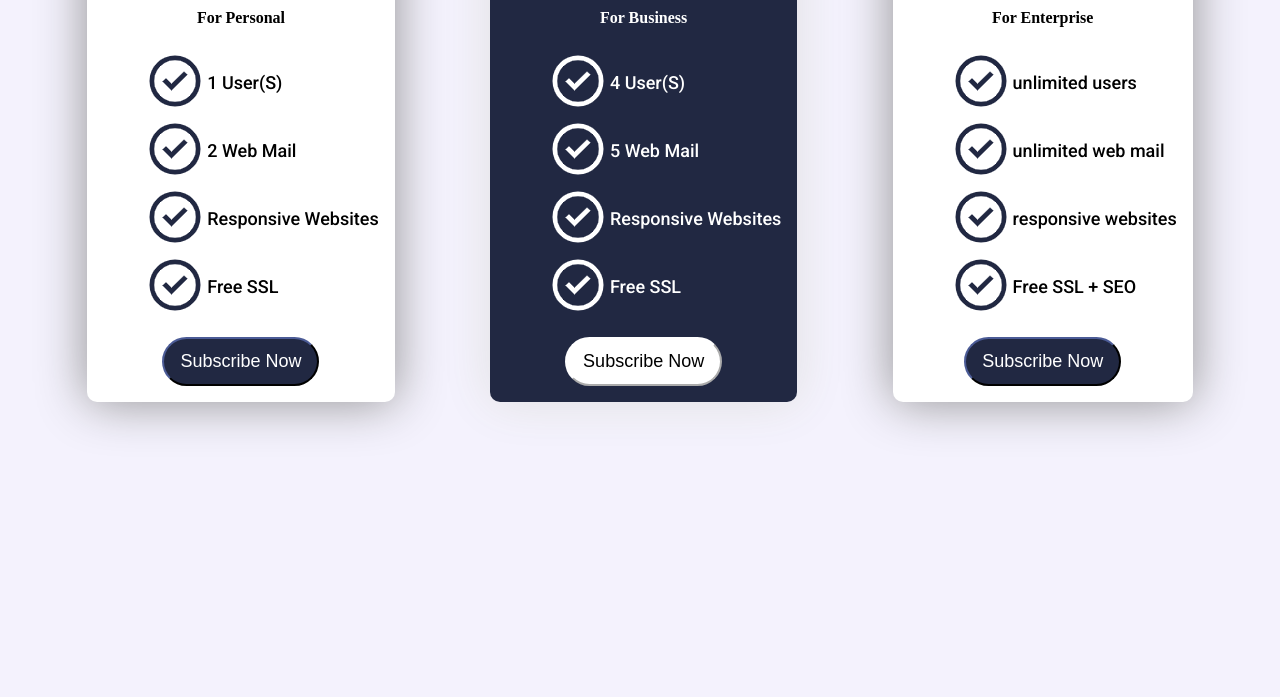
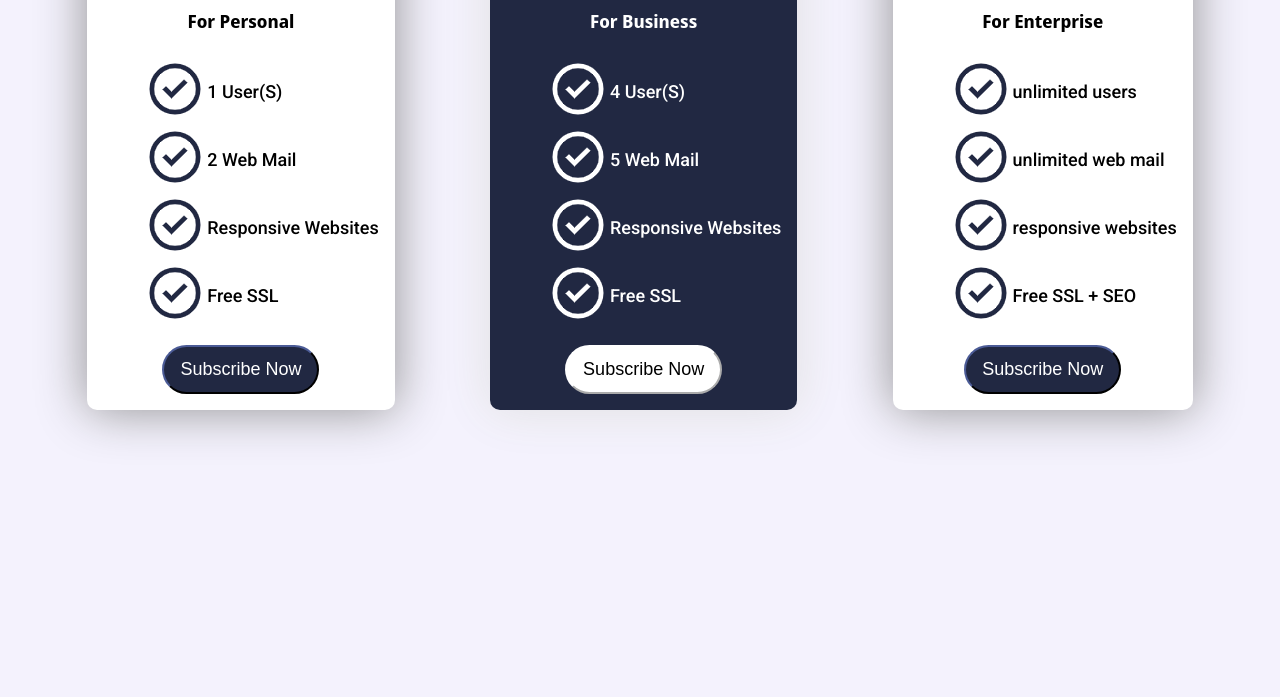
Before and after one commit to mozeago/ByteBuildersLearning, a plain HTML site: page index.html in a window 1280 px wide. Shown: the part 103-800 px from the top of the page. Drawn offline with Linux system fonts and the light colour scheme.

Commit message:
subheading font added noto

```diff
--- a/index.html
+++ b/index.html
@@ -3,6 +3,7 @@
 	<head>
 		<meta charset="UTF-8" />
 		<title>Basic Pricing Cards UI</title>
+		<!-- fonts loading start -->
 		<link
 			rel="preconnect"
 			href="https://fonts.googleapis.com" />
@@ -13,13 +14,19 @@
 		<link
 			href="https://fonts.googleapis.com/css2?family=Roboto:ital,wght@0,100;0,300;0,400;0,500;0,700;0,900;1,100;1,300;1,400;1,500;1,700;1,900&display=swap"
 			rel="stylesheet" />
+		<link
+			href="https://fonts.googleapis.com/css2?family=Noto+Sans+Display:ital,wght@0,100..900;1,100..900&display=swap"
+			rel="stylesheet" />
+		<!-- end fonts loading -->
 		<link rel="stylesheet" href="public/css/index.css" />
 	</head>
 	<body class="background-biege">
 		<div class="container">
 			<div class="card-basic">
 				<h2 class="card-heading-font">Free Plan</h2>
-				<h4>For Personal</h4>
+				<h4 class="font-sub-heading-noto-600">
+					For Personal
+				</h4>
 				<ul class="font-list-elements-roboto-500">
 					<li>1 user(s)</li>
 					<li>2 web mail</li>
@@ -32,7 +39,8 @@
 			</div>
 			<div class="card-pro">
 				<h2 class="card-heading-font">Basic Plan</h2>
-				<h4 class="capitalise-first-letter-in-words">
+				<h4
+					class="font-sub-heading-noto-600 capitalise-first-letter-in-words">
 					for business
 				</h4>
 				<ul class="font-list-elements-roboto-500">
@@ -47,7 +55,8 @@
 			</div>
 			<div class="card-premium">
 				<h2 class="card-heading-font">Premium</h2>
-				<h4 class="capitalise-first-letter-in-words">
+				<h4
+					class="font-sub-heading-noto-600 capitalise-first-letter-in-words">
 					for enterprise
 				</h4>
 				<ul class="font-list-elements-roboto-500">
--- a/public/css/index.css
+++ b/public/css/index.css
@@ -31,12 +31,6 @@
     align-items: center;
     text-transform: capitalize;
     font-size: large;
-}
-
-.font-list-elements-roboto-500 {
-    font-family: "Roboto", sans-serif;
-    font-weight: 500;
-    font-style: normal;
 }
 
 .card-basic li::before {
@@ -85,10 +79,6 @@
     font-size: large;
 }
 
-.capitalise-first-letter-in-words {
-    text-transform: capitalize;
-}
-
 .card-premium li::before {
     content: url('../icons/check_circle_blue_16.png');
 }
@@ -127,6 +117,26 @@
     font-size: 31px;
 }
 
+.capitalise-first-letter-in-words {
+    text-transform: capitalize;
+}
+
+.font-list-elements-roboto-500 {
+    font-family: "Roboto", sans-serif;
+    font-weight: 500;
+    font-style: normal;
+}
+
+.font-sub-heading-noto-600 {
+    font-family: "Noto Sans Display", sans-serif;
+    font-optical-sizing: auto;
+    font-weight: 600;
+    font-size: 18px;
+    font-style: normal;
+    font-variation-settings:
+        "wdth" 100;
+}
+
 @media(max-width:768px) {
     .container {
         flex-direction: column;
```
